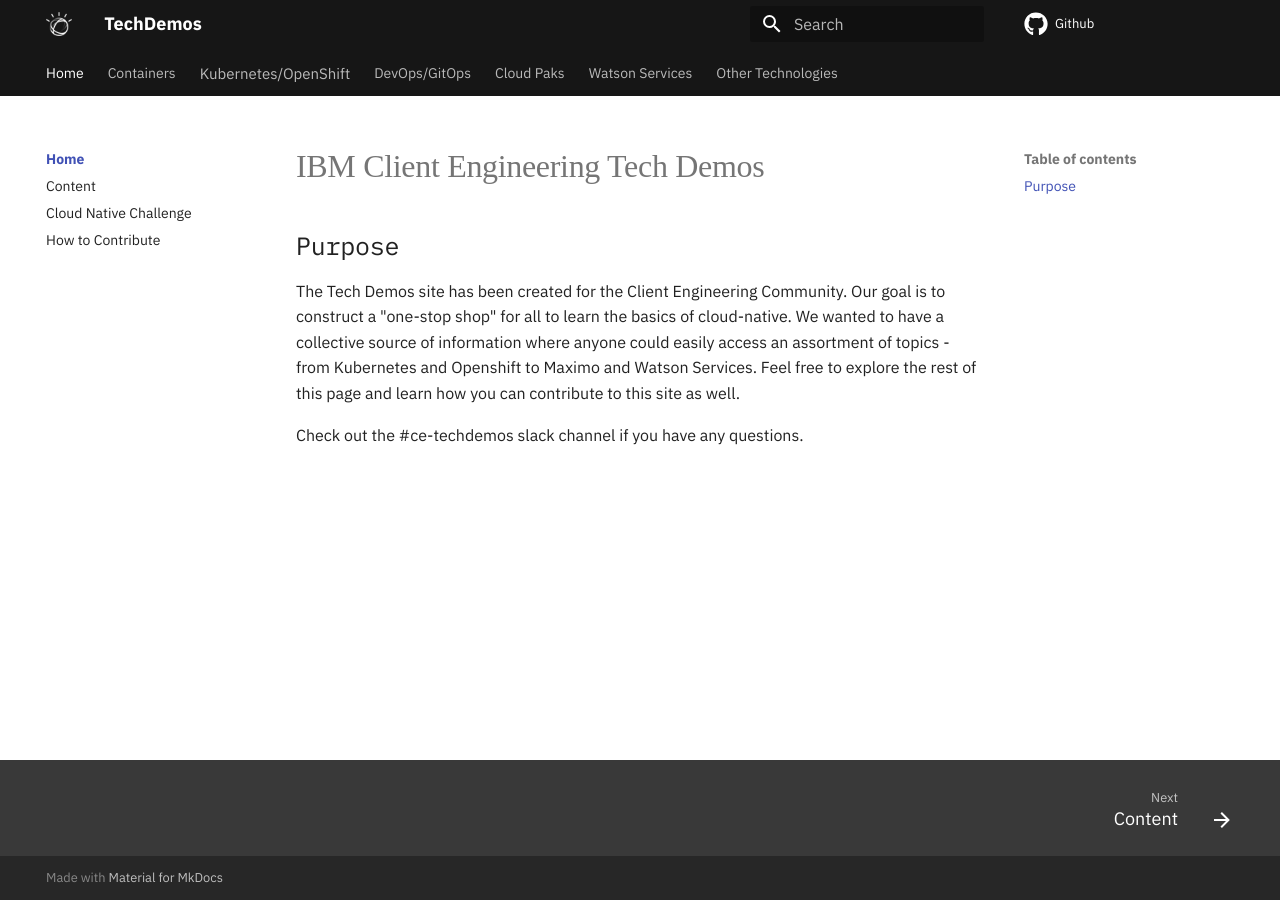
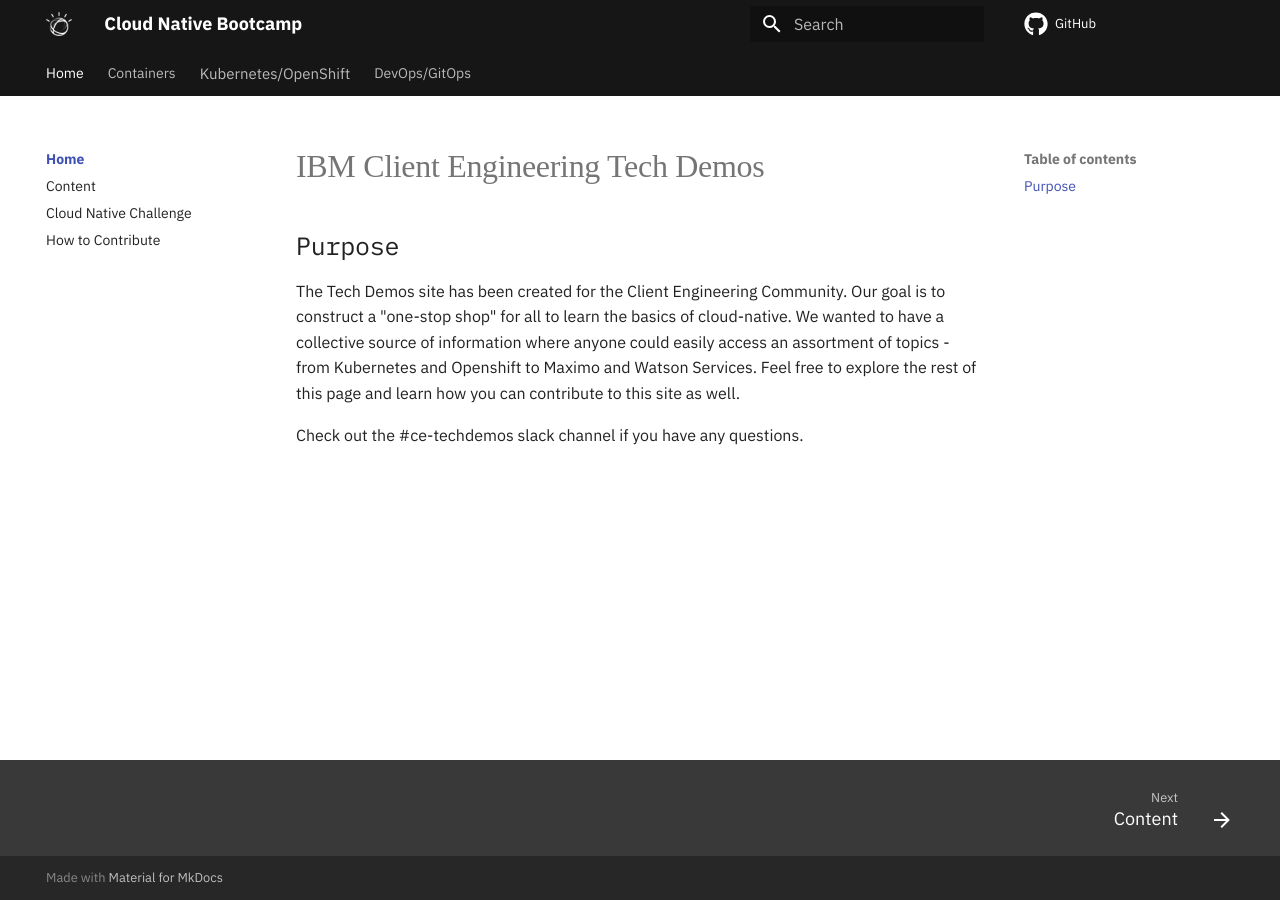
Before and after one commit to ibm-cloud-architecture/cloud-native-bootcamp, an MkDocs documentation site: the page built from docs/index.md, in a window 1280 px wide. Built offline with MkDocs 1.6.1 and Material for MkDocs 9.7.7, drawn with Linux system fonts in a browser that asks for light colours; some web fonts are replaced; comment, search, counter and statistics services are not loaded.

Commit message:
Update mkdocs.yml

```diff
--- a/mkdocs.yml
+++ b/mkdocs.yml
@@ -1,5 +1,5 @@
-site_name: TechDemos
-repo_url: https://github.ibm.com/CE-National/TechDemos
+site_name: Cloud Native Bootcamp
+repo_url: https://github.com/ibm-cloud-architecture/cloud-native-bootcamp
 
 theme:
   name: material
@@ -97,27 +97,3 @@
     - <div class="header">Continuous Deployment</div>:
       - devops/argocd/index.md
       - ArgoCD: devops/argocd/index.md
-  - Cloud Paks:
-    - cloudpaks/index.md
-    - Installation: cloudpaks/installation/index.md
-    - <div class="header">Business Automation</div>:
-      - cloudpaks/cp4ba/index.md
-    - <div class="header">Data</div>:
-      - cloudpaks/cp4d/index.md
-    - <div class="header">Integration</div>:
-      - cloudpaks/cp4i/index.md
-      - API Connect: cloudpaks/cp4i/api-connect/index.md
-      - App Connect: cloudpaks/cp4i/app-connect/index.md
-      - MQ: cloudpaks/cp4i/mq/index.md
-    - <div class="header">Network Automation</div>:
-      - cloudpaks/cp4na/index.md
-  - Watson Services:
-    - watson-services/index.md
-    - <div class="header">Speech to Text</div>: watson-services/stt/index.md
-    - <div class="header">Text to Speech</div>: watson-services/tts/index.md
-    - <div class="header">Assistant</div>: watson-services/watson-assistant/index.md
-    - <div class="header">Discovery</div>: watson-services/watson-discovery/index.md
-  - Other Technologies:
-    - otherTech/index.md
-    - Maximo: otherTech/maximo/index.md
-    - DB2/QRep: otherTech/db2-qrep/index.md
```
